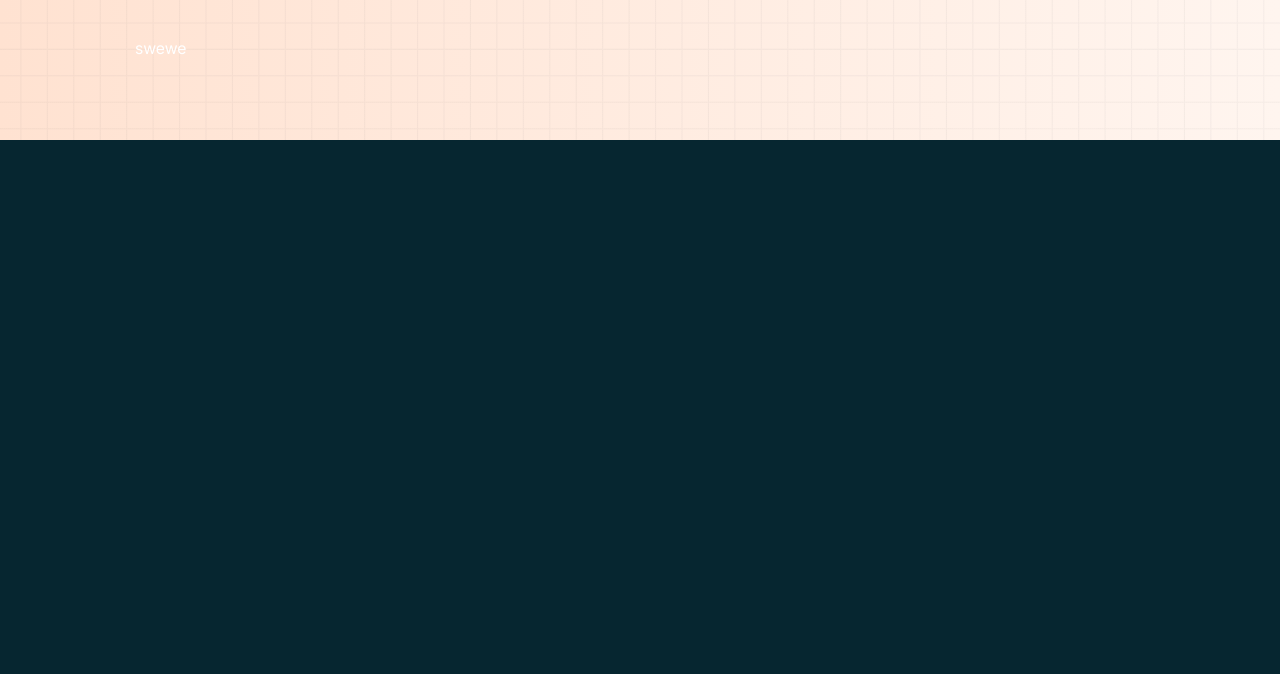
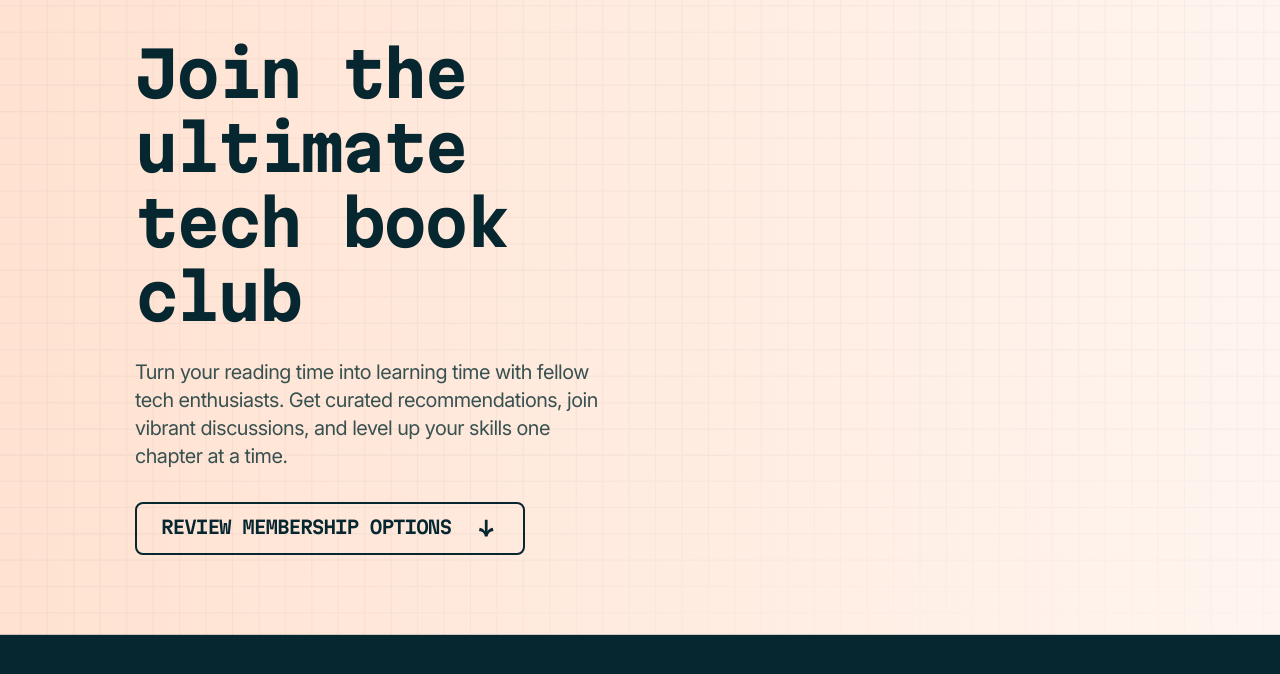
Before and after one commit to Shameera17/book-club, a Next.js app: page / in a window 1280 px wide. Shown: the top 674 px of the page. Built offline with nearby package versions, Linux system fonts and the light colour scheme.

Commit message:
feat: implement Button component and enhance Landing page with new layout and functionality

```diff
--- a/app/lib/assets.ts
+++ b/app/lib/assets.ts
@@ -3,4 +3,7 @@ const IMAGES_PATH = "/images";
 export const IMAGES = {
   patternDark: `${IMAGES_PATH}/pattern-dark-bg.svg`,
   patternLight: `${IMAGES_PATH}/pattern-light-bg.svg`,
+  arrowDown: `${IMAGES_PATH}/icon-arrow-down.svg`,
 };
+
+export const getPath = (imageName: string) => `${IMAGES_PATH}/${imageName}`;
--- /dev/null
+++ b/ui/buttons/index.tsx
@@ -0,0 +1,16 @@
+interface ButtonProps {
+  label: string;
+  iconPath?: string;
+}
+const Button = ({ label, iconPath }: ButtonProps) => {
+  return (
+    <button className="flex gap-4 text-preset-6 border-2 border-neutral-900 text-neutral-900 px-6 py-3 rounded-lg">
+      {label}
+      {iconPath && (
+        <img src={iconPath} alt={`${label} icon`} className="ml-2" />
+      )}
+    </button>
+  );
+};
+
+export default Button;
--- a/ui/pages/home.tsx
+++ b/ui/pages/home.tsx
@@ -1,11 +1,30 @@
 "use client";
+import { IMAGES } from "@/app/lib/assets";
+import Button from "../buttons";
 import CardWrapper from "../wrapper";
 
 export const Landing = () => {
   return (
     <div>
       <CardWrapper isHero>
-        <div>swewe</div>
+        <div className="grid grid-cols-1 md:grid-cols-2 gap-10 items-center">
+          <div className="flex-1">
+            <h1 className="text-preset-1 text-neutral-900 mb-6">
+              Join the ultimate tech book club
+            </h1>
+            <p className="text-preset-5 text-neutral-700 mb-8">
+              Turn your reading time into learning time with fellow tech
+              enthusiasts. Get curated recommendations, join vibrant
+              discussions, and level up your skills one chapter at a time.
+            </p>
+
+            <Button
+              label="REVIEW MEMBERSHIP OPTIONS"
+              iconPath={IMAGES.arrowDown}
+            />
+          </div>
+          <div></div>
+        </div>
       </CardWrapper>
     </div>
   );
--- a/ui/wrapper/index.tsx
+++ b/ui/wrapper/index.tsx
@@ -11,10 +11,11 @@ const CardWrapper = ({ children, isHero }: CardWrapperProps) => {
         backgroundBlendMode: "overlay", // or 'multiply', 'soft-light'
         backgroundSize: "cover",
         backgroundPosition: "center",
+        height: "max-content",
       }}
       className={`px-4 md:px-8 lg:px-33.75 ${isHero ? "pt-6 md:pt-9 pb-20" : ""}`}
     >
-      {children}
+      <div className="h-max">{children}</div>
     </div>
   );
 };
```
